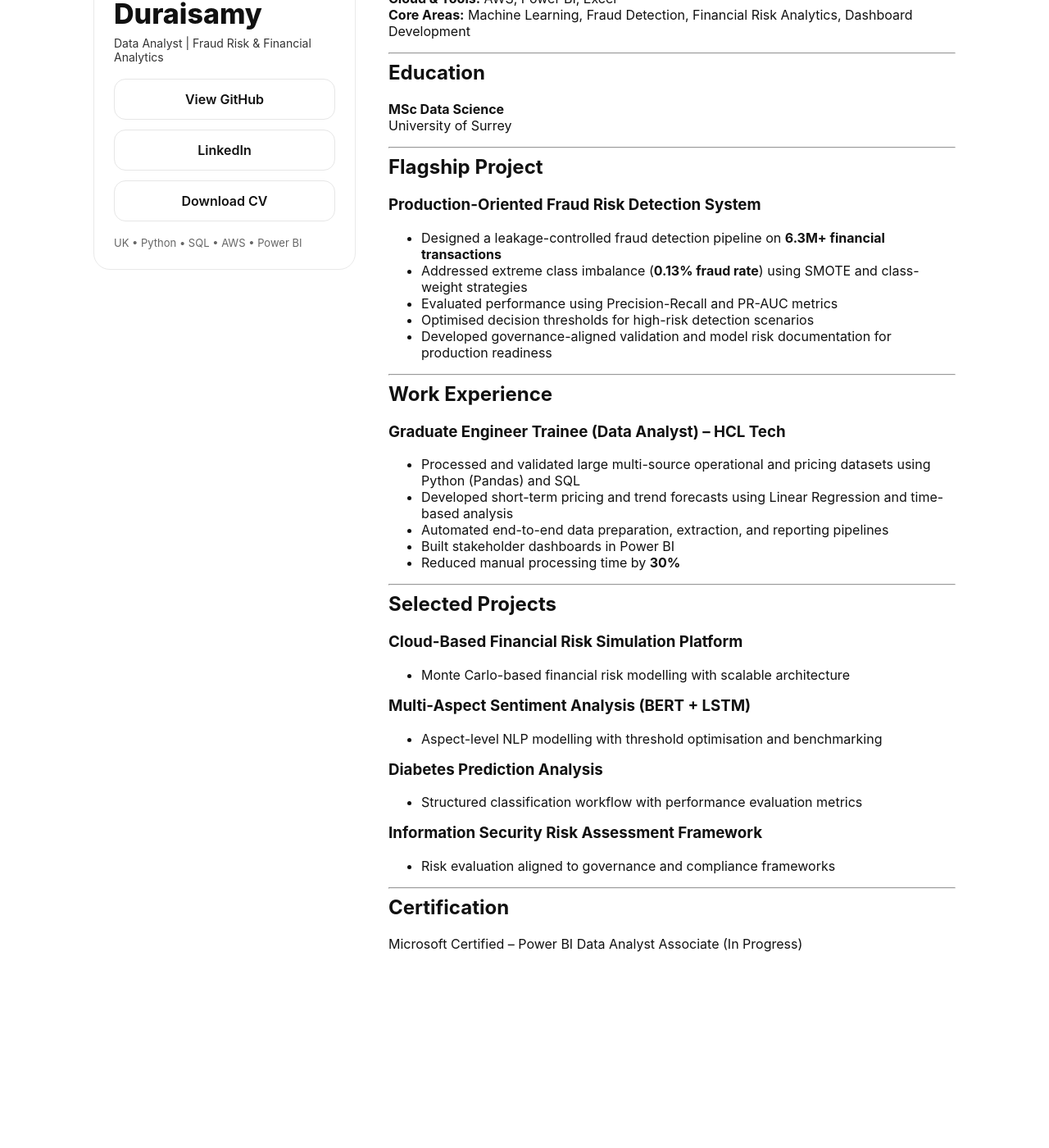
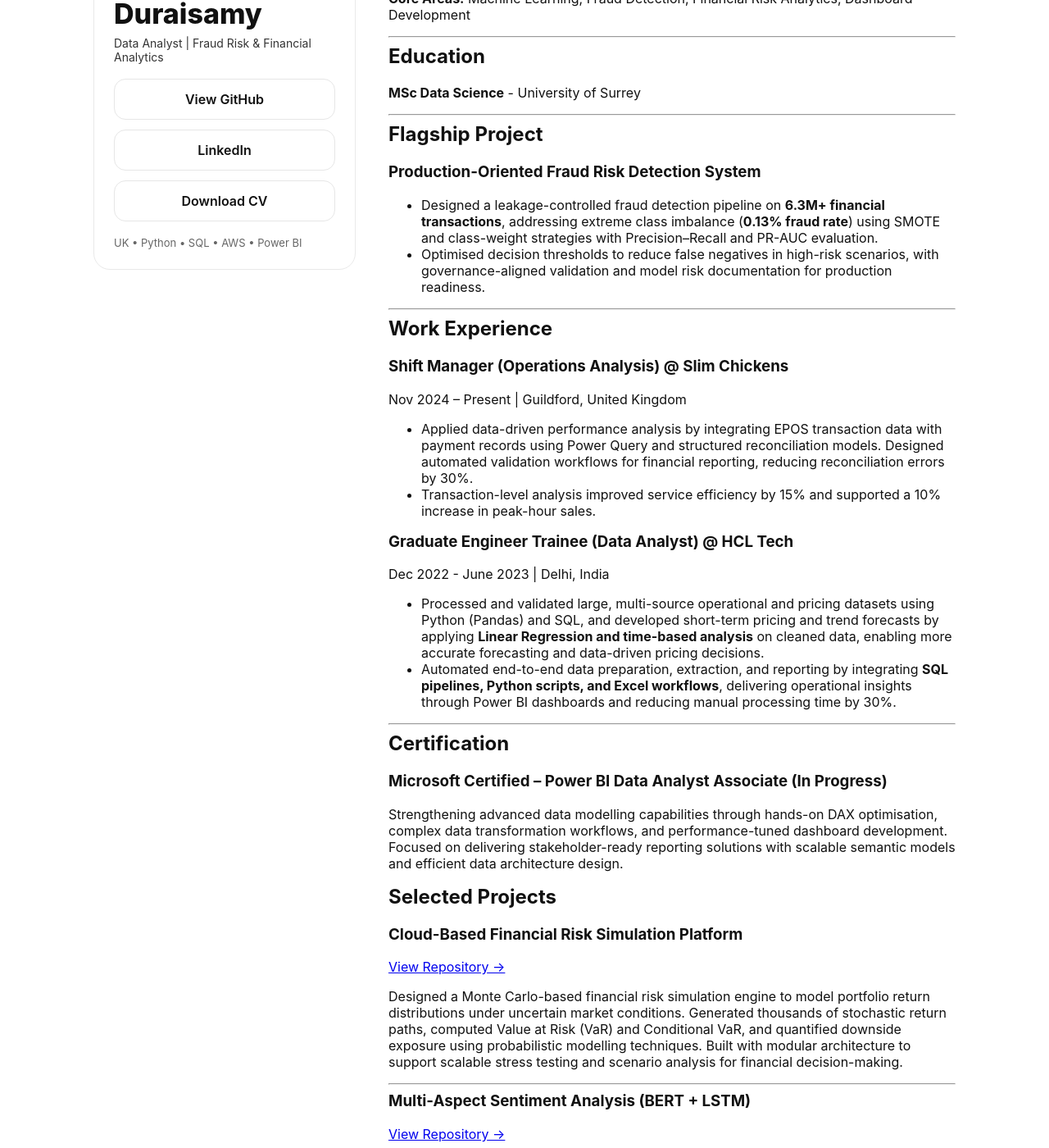
Before and after one commit to samplerittgithub/Data-Analyst-, a Jekyll site: the page built from index.md, in a window 1280 px wide and 1400 px high, scrolled down 240 px. Shown: the whole window at 82% size. Built offline with Jekyll 4.4.1, drawn with Linux system fonts in a browser that asks for light colours; our own code applies the rules of GitHub Pages for plain Markdown files; before the commit the page ends 1457 px from its top, so only the background shows below that; some of the changed text lies outside the part shown.

Commit message:
Update index.md

```diff
--- a/index.md
+++ b/index.md
@@ -17,8 +14,7 @@ layout: default
 
 ## Education
 
-**MSc Data Science**
-University of Surrey
+**MSc Data Science** - University of Surrey
 
 ---
 
@@ -26,42 +22,59 @@ University of Surrey
 
 ### Production-Oriented Fraud Risk Detection System
 
-- Designed a leakage-controlled fraud detection pipeline on **6.3M+ financial transactions**
-- Addressed extreme class imbalance (**0.13% fraud rate**) using SMOTE and class-weight strategies
-- Evaluated performance using Precision-Recall and PR-AUC metrics
-- Optimised decision thresholds for high-risk detection scenarios
-- Developed governance-aligned validation and model risk documentation for production readiness
+- Designed a leakage-controlled fraud detection pipeline on **6.3M+ financial transactions**, addressing extreme class imbalance (**0.13% fraud rate**) using SMOTE and class-weight strategies with Precision–Recall and PR-AUC evaluation.
+- Optimised decision thresholds to reduce false negatives in high-risk scenarios, with governance-aligned validation and model risk documentation for production readiness.
 
 ---
 
 ## Work Experience
 
-### Graduate Engineer Trainee (Data Analyst) – HCL Tech
+### Shift Manager (Operations Analysis) @ Slim Chickens
+Nov 2024 – Present | Guildford, United Kingdom
 
-- Processed and validated large multi-source operational and pricing datasets using Python (Pandas) and SQL
-- Developed short-term pricing and trend forecasts using Linear Regression and time-based analysis
-- Automated end-to-end data preparation, extraction, and reporting pipelines
-- Built stakeholder dashboards in Power BI
-- Reduced manual processing time by **30%**
+- Applied data-driven performance analysis by integrating EPOS transaction data with payment records using Power Query and structured reconciliation models. Designed automated validation workflows for financial reporting, reducing reconciliation errors by 30%.
+- Transaction-level analysis improved service efficiency by 15% and supported a 10% increase in peak-hour sales.
 
----
+### Graduate Engineer Trainee (Data Analyst) @  HCL Tech
+Dec 2022 - June 2023 | Delhi, India
 
-## Selected Projects
+- Processed and validated large, multi-source operational and pricing datasets using Python (Pandas) and SQL, and developed short-term pricing and trend forecasts by applying **Linear Regression and time-based analysis** on cleaned data, enabling more accurate forecasting and data-driven pricing decisions.
+- Automated end-to-end data preparation, extraction, and reporting by integrating **SQL pipelines, Python scripts, and Excel workflows**, delivering operational insights through Power BI dashboards and reducing manual processing time by 30%.
 
-### Cloud-Based Financial Risk Simulation Platform
-- Monte Carlo-based financial risk modelling with scalable architecture
-
-### Multi-Aspect Sentiment Analysis (BERT + LSTM)
-- Aspect-level NLP modelling with threshold optimisation and benchmarking
-
-### Diabetes Prediction Analysis
-- Structured classification workflow with performance evaluation metrics
-
-### Information Security Risk Assessment Framework
-- Risk evaluation aligned to governance and compliance frameworks
 
 ---
 
 ## Certification
 
-Microsoft Certified – Power BI Data Analyst Associate (In Progress)
+### Microsoft Certified – Power BI Data Analyst Associate (In Progress)
+
+Strengthening advanced data modelling capabilities through hands-on DAX optimisation, complex data transformation workflows, and performance-tuned dashboard development. Focused on delivering stakeholder-ready reporting solutions with scalable semantic models and efficient data architecture design.
+
+
+## Selected Projects
+
+### Cloud-Based Financial Risk Simulation Platform
+[View Repository →](https://github.com/yourusername/financial-risk-simulation-platform)
+
+Designed a Monte Carlo-based financial risk simulation engine to model portfolio return distributions under uncertain market conditions. Generated thousands of stochastic return paths, computed Value at Risk (VaR) and Conditional VaR, and quantified downside exposure using probabilistic modelling techniques. Built with modular architecture to support scalable stress testing and scenario analysis for financial decision-making.
+
+---
+
+### Multi-Aspect Sentiment Analysis (BERT + LSTM)
+[View Repository →](https://github.com/yourusername/multi-aspect-sentiment-analysis)
+
+Developed a deep learning pipeline for aspect-level sentiment classification using contextual BERT embeddings combined with LSTM sequence modelling. Extracted granular sentiment signals within multi-opinion text, optimised precision-recall trade-offs, and benchmarked performance against traditional ML baselines to improve explainable sentiment intelligence for customer feedback analytics.
+
+---
+
+### Diabetes Prediction Model
+[View Repository →](https://github.com/yourusername/diabetes-prediction-model)
+
+Built a supervised classification pipeline to predict diabetes risk using structured clinical indicators. Applied feature engineering, cross-validation, and comparative modelling across logistic regression, random forest, and gradient boosting approaches. Prioritised recall optimisation for high-risk case detection to support early intervention insights.
+
+---
+
+### Information Security Risk Assessment Framework
+[View Repository →](https://github.com/yourusername/information-security-risk-framework)
+
+Designed a quantitative risk scoring framework aligned with governance and compliance standards. Developed a structured evaluation matrix assessing likelihood, impact, and vulnerability to generate prioritised risk rankings mapped to control frameworks. Enables systematic, auditable risk prioritisation for governance-aligned decision-making.
```
Also changed, not shown: other parts of index.md (+1 -4 lines).
